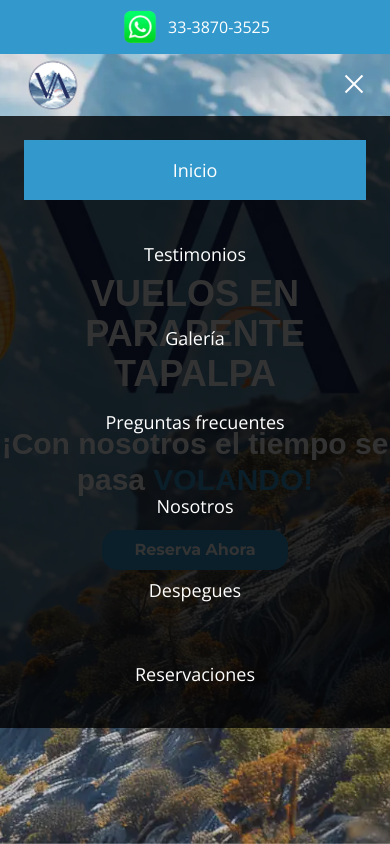
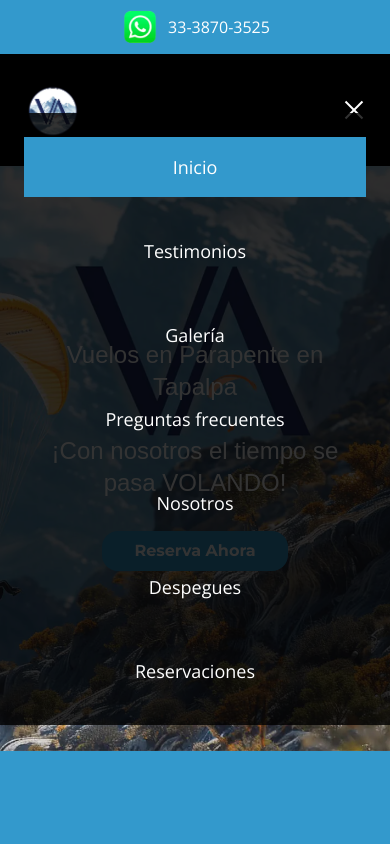
Before and after one commit to AbleEwe/volarte, a Next.js app: page / in a window 390 px wide. Both pictures are taken after a click on the element 354 px from the left and 83 px from the top of the page. Shown: the top 844 px of the page. Built offline with nearby package versions, Linux system fonts and the light colour scheme; a web font is replaced by a local one.

Commit message:
fixes in styling for client

```diff
--- a/src/app/components/Header.tsx
+++ b/src/app/components/Header.tsx
@@ -3,16 +3,15 @@ import React from 'react';
 const Header: React.FC = () => {
   return (
     <div
-      className="relative h-screen bg-cover bg-center"
-      style={{ backgroundImage: "url('/Volarte_tiny.webp')", backgroundAttachment: "fixed" }}
+      className="relative h-[70vh] md:h-screen bg-top flex items-center justify-center bg-[url('/Volarte_tiny.webp')] bg-cover mt-40 md:mt-0"
     >
       <div className="absolute inset-0 bg-black bg-opacity-10"></div>
-      <div className="relative z-10 flex flex-col items-center justify-center h-full text-center">
-        <h1 className="text-4xl md:text-5xl text-white font-bold mb-8">
-        VUELOS EN PARAPENTE TAPALPA
+      <div className="relative z-10 flex flex-col items-center justify-center h-full text-center max-w-[80%] md:max-w-full">
+        <h1 className="text-2xl md:text-5xl text-white mb-8 ">
+          Vuelos en Parapente en Tapalpa
         </h1>
-        <h2 className="text-3xl md:text-4xl text-white font-bold mb-8">
-        ¡Con nosotros el tiempo se pasa <span className='text-[#3399cc] md:text-5xl text.4xl'>VOLANDO!</span>
+        <h2 className="text-2xl md:text-4xl text-white mb-8">
+          ¡Con nosotros el tiempo se pasa VOLANDO!
         </h2>
         <a
           href="https://wa.link/1cq86c"
--- a/src/app/components/NavBar.tsx
+++ b/src/app/components/NavBar.tsx
@@ -1,4 +1,4 @@
-"use client";
+"use client"
 
 import { useState, useEffect } from 'react';
 import Image from 'next/image';
@@ -53,21 +53,24 @@ const NavBar: React.FC = () => {
       <WhatsAppBar />
       <div
         className={`w-full z-50 transition-colors duration-300 ${
-          navBackground ? 'bg-black bg-opacity-80' : 'bg-transparent'
+          navBackground ? 'bg-black bg-opacity-60' : 'md:bg-transparent bg-black'
         }`}
       >
         <div
           className={`container mx-auto ${
             navBackground ? 'flex-row' : 'md:flex-col'
-          } flex items-center justify-between px-6 transition-all duration-300`}
+          } flex items-center justify-between px-6 transition-all duration-300 h-28 md:h-full`}
         >
           <div className={`${navBackground ? '' : 'w-full'}`}>
+            <Link href="/">
               <Image
                 src="/Logo_Volarte.webp"
                 alt="Logo"
                 width={60}
                 height={60}
+                className="cursor-pointer"
               />
+            </Link>
           </div>
 
           {/* Hamburger Menu Icon */}
@@ -107,8 +110,7 @@ const NavBar: React.FC = () => {
           <ul
             className={`${
               menuOpen ? 'flex' : 'hidden'
-            } md:hidden absolute top-[60px] left-0 w-full bg-black bg-opacity-80 text-white text-lg flex-col space-y-6 p-6 z-50`}
-            style={{ marginTop: navBackground ? '0' : '56px' }}
+            } md:hidden absolute top-[113px] left-0 w-full bg-black bg-opacity-80 text-white text-lg flex-col space-y-6 p-6 z-50`}
           >
             {navLinks.map(({ href, name }) => (
               <li key={href}>
--- a/src/app/components/WhatsappBar.tsx
+++ b/src/app/components/WhatsappBar.tsx
@@ -1,32 +1,10 @@
-"use client";
-
-import { useState, useEffect } from 'react';
 import Image from 'next/image';
 import Link from 'next/link';
 
 export const WhatsAppBar: React.FC = () => {
-  const [isVisible, setIsVisible] = useState(true);
-
-  useEffect(() => {
-    const handleScroll = () => {
-      if (window.scrollY > 50) {
-        setIsVisible(false);
-      } else {
-        setIsVisible(true);
-      }
-    };
-
-    window.addEventListener('scroll', handleScroll);
-    return () => {
-      window.removeEventListener('scroll', handleScroll);
-    };
-  }, []);
-
   return (
     <div
-      className={`w-full bg-[#3399cc] text-white text-center py-2 z-50 transition-opacity duration-300 justify-center md:justify-normal ${
-        isVisible ? 'flex' : 'hidden'
-      }`}
+      className="w-full bg-[#3399cc] text-white text-center py-2 z-50 transition-opacity duration-300 justify-center md:justify-normal flex"
     >
       <Link className="md:pl-16 flex items-center justify-center space-x-2" href="https://wa.link/1cq86c" target='_blank'>
         <Image src="/WhatsappLogo.webp" alt="WhatsApp" width={40} height={40} />
```
Lines whose indentation alone changed are shown as unchanged.
